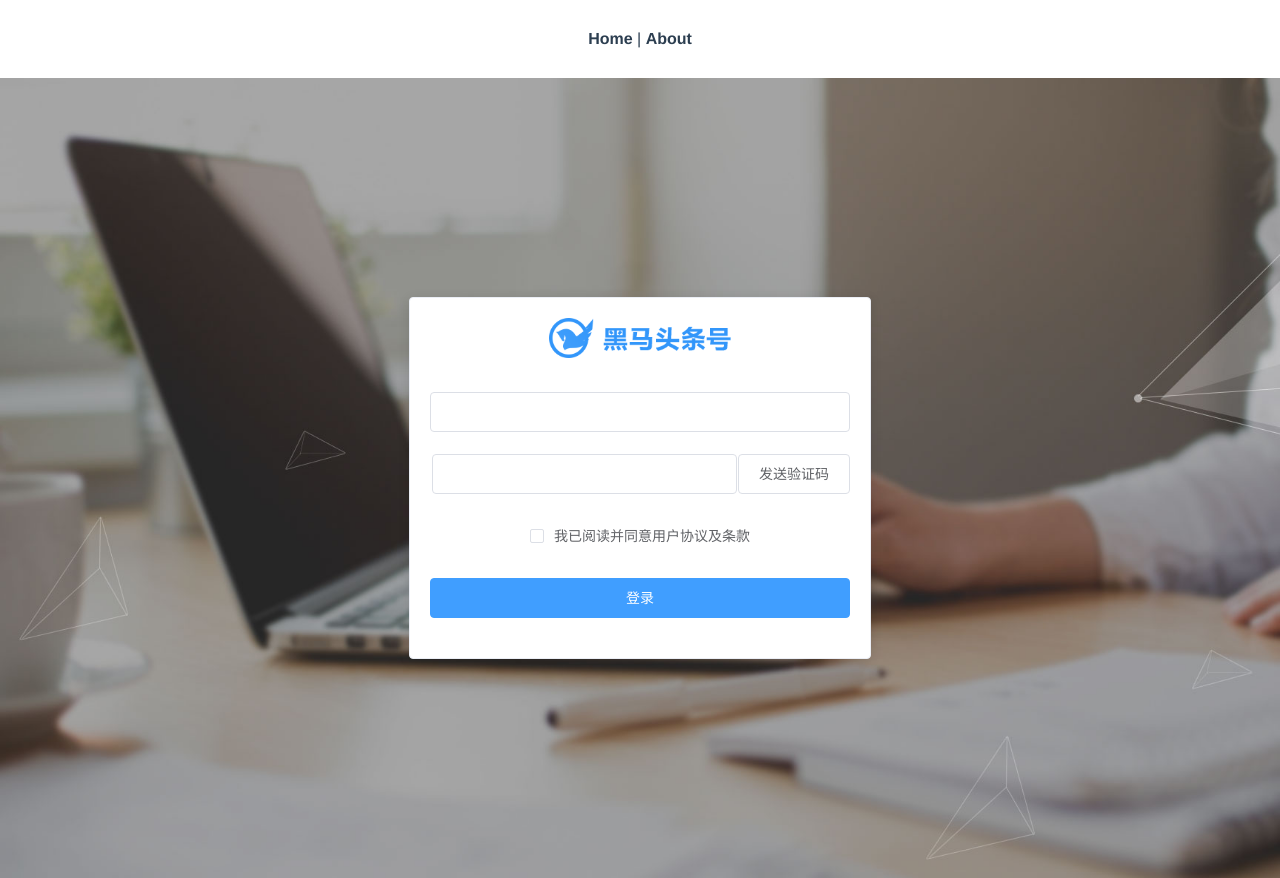
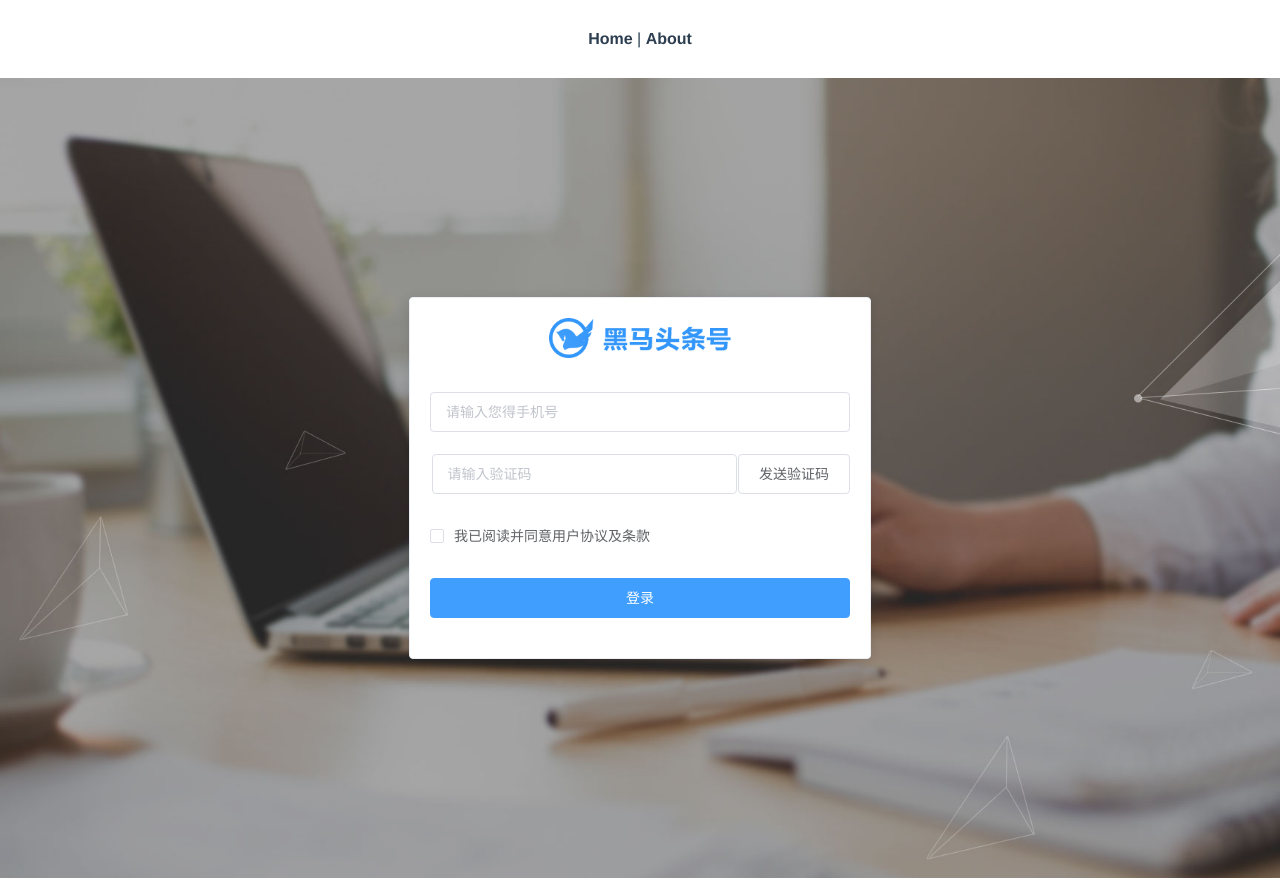
Before and after one commit to Superman521/VUE, a Vue app: page /#/login in a window 1280 px wide. Built offline with nearby package versions, Linux system fonts and the light colour scheme.

Commit message:
黑马登录模块数据绑定

```diff
--- a/src/views/login/index.vue
+++ b/src/views/login/index.vue
@@ -6,32 +6,78 @@
         <img src="../../assets/img/logo_index.png" alt />
       </div>
       <!-- 表单 -->
-      <el-form style="margin-top:30px">
+      <el-form :model="loginForm" :rules="loginRules" ref="formobj" style="margin-top:30px">
         <!-- 一个表单就是一个from -->
-        <el-form-item>
+        <el-form-item prop="mobile">
           <!-- 放置表单组件 -->
-          <el-input></el-input>
+          <el-input v-model="loginForm.mobile" placeholder="请输入您得手机号"></el-input>
+        </el-form-item>
+        <el-form-item prop="code">
+          <el-input style="width:305px" v-model="loginForm.code" placeholder="请输入验证码"></el-input>
+          <el-button style="float:right">发送验证码</el-button>
+        </el-form-item>
+        <el-form-item prop="checked">
+          <el-checkbox v-model="loginForm.checked" style="float:left">我已阅读并同意用户协议及条款</el-checkbox>
         </el-form-item>
         <el-form-item>
-          <el-input style="width:305px"></el-input>
-          <el-button style="float:right">发送验证码</el-button>
-        </el-form-item>
-        <el-form-item>
-          <el-checkbox>我已阅读并同意用户协议及条款</el-checkbox>
-        </el-form-item>
-        <el-form-item>
-          <el-button style="width:100%" type="primary">登录</el-button>
+          <el-button style="width:100%" type="primary" @click="login">登录</el-button>
         </el-form-item>
       </el-form>
     </el-card>
+    <div ref="abc"></div>
   </div>
 </template>
 
 <script>
+
 export default {
-  name: 'home',
-  components: {}
+  data () {
+    return {
+      // 要校验得整个表单数据
+      loginForm: {
+        mobile: '', // 手机号
+        code: '', // 验证码
+        checked: false
+      },
+      //   表单得验证规则
+      loginRules: {
+        // key(要校验得字段名).value(数组=>多条或者1条或者没有规则)
+        mobile:
+     [ { required: true, message: '请输入您得手机号' },
+       { pattern: /^1[3456789]\d{9}%/, message: '请输入正确得手机号' }
+     ],
+        code: [{ required: true, massage: '请输入验证码' }, {
+          pattern: /^\d{6}$/, massage: '请输入六位数字'
+        }],
+        checked: [{
+        // rule代表当前得规则
+        // value代表当前得值
+        // callback
+          validator: function (rule, value, callback) {
+            if (value) {
+              callback()
+            } else {
+              callback(new Error('请您阅读协议'))
+            }
+          }
+        }]
+      }
+    }
+  },
+  methods: {
+    login () {
+    //   console.log(this.$ref.abc)
+    //   this.$refs.formobj 获取el-form得对象实例
+      this.$refs.formobj.validate(function (isok) {
+        if (isok) {
+          //   如果为turn则去服务器核对调用接口登录
+        }
+      })
+    }
+  }
+
 }
+
 </script>
 <style lang="less" scoped>
 .login {
```
